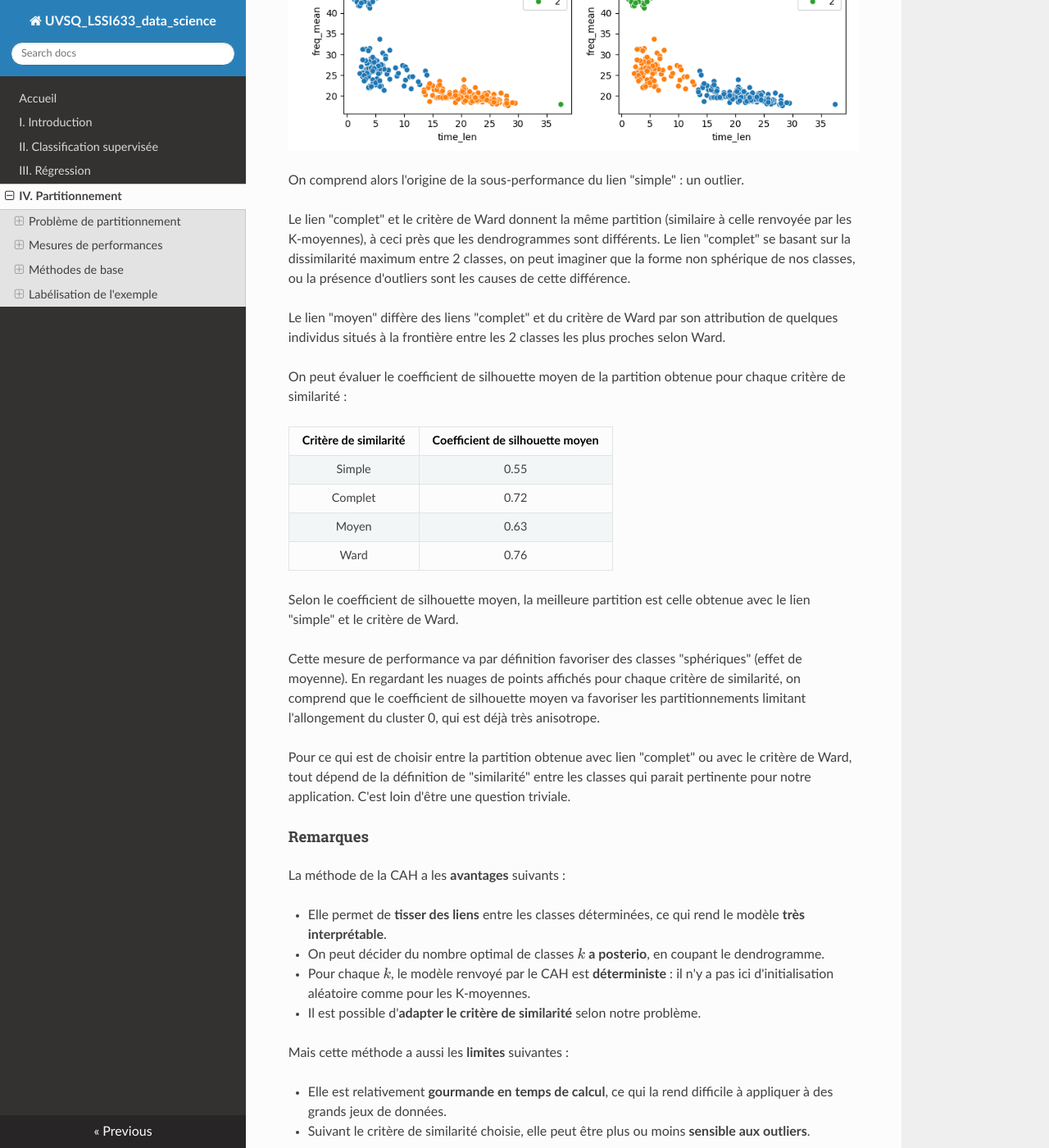
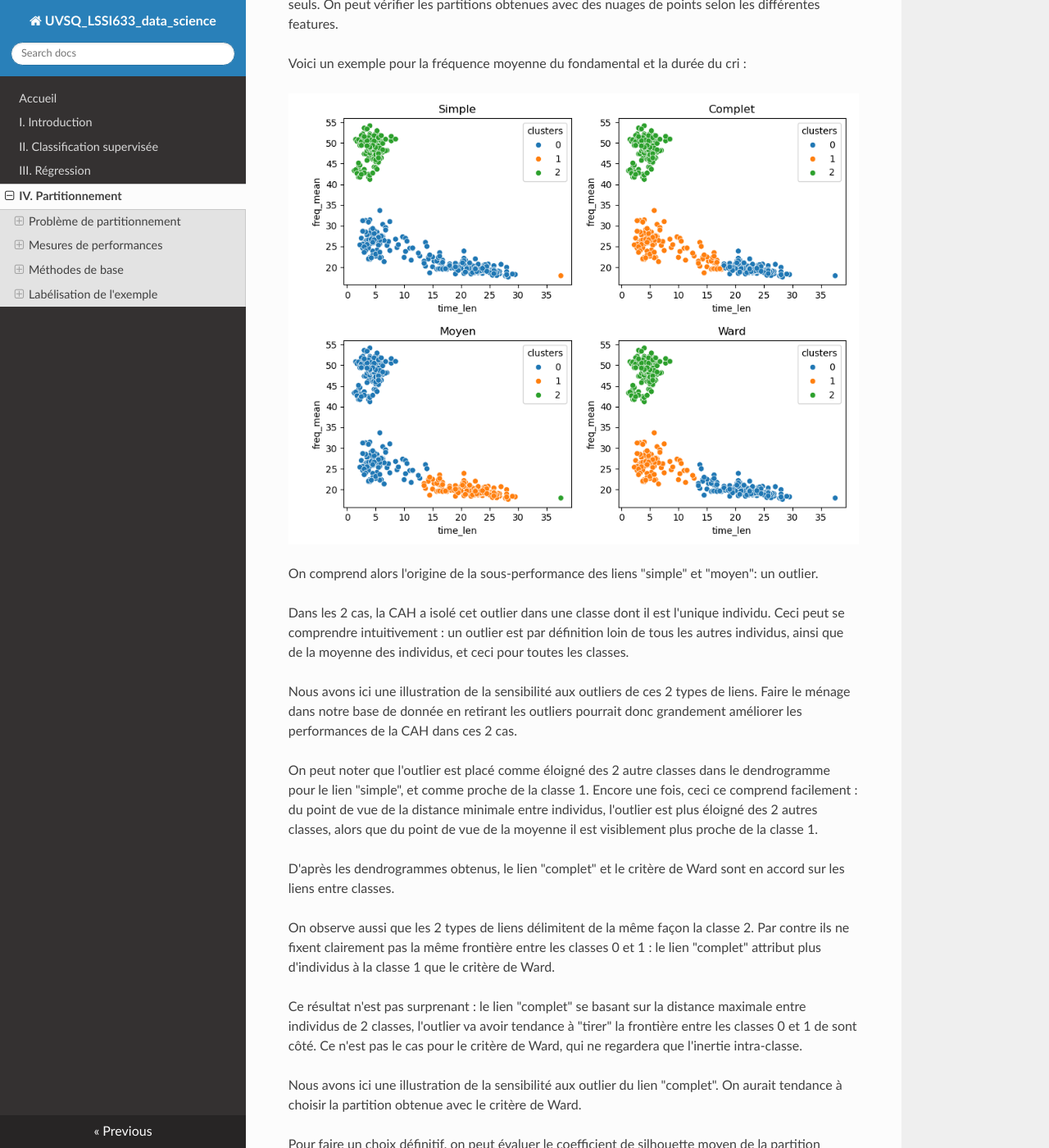
Before and after one commit to NicOudart/UVSQ_LSSI633_data_science, an MkDocs documentation site: the page built from docs/Chap4_Partitionnement.md, in a window 1280 px wide and 1400 px high, scrolled down 29201 px. Shown: the whole window at 82% size. Built offline with MkDocs 1.6.1, drawn with Linux system fonts in a browser that asks for light colours; nearby versions of some CDN libraries; some of the changed text lies outside the part shown.

Commit message:
-Finishing fixing Chapter 4.

```diff
--- a/docs/Chap4_Partitionnement.md
+++ b/docs/Chap4_Partitionnement.md
@@ -103,7 +103,7 @@
 sns.histplot(data=df_dataset, x='time_len', y='freq_mean',bins=30,cbar=True)
 ~~~
 
-Voici le résultat :
+Voici le résultat, à côté du nuage de points correspondant :
 
 ![Histogramme 2D des enregistrements de chauves-souris de l'OVSQ](img/Chap4_histogramme_2D_bats.png)
 
@@ -601,17 +601,21 @@
 Certains critères sont plus rapides à calculer que d'autres, mais lorsque l'on choisis un critère plutôt qu'un autre, on fait un choix sur notre vision de la "proximité" entre classes :
 
 * Lien simple : on voit la notion de similarité à l'**échelle des individus**.
+
 Ce critère est adapté aux cas de classes très anisotropes, mais aura tendance à relier 2 classes si un outlier se trouve entre elles.
 On la considèrera donc comme **peu conservatrice**.
 
 * Lien complet : on voit la notion de similarité à l'**échelle de la classe entière**.
+
 Ce critère est adapté aux classes fortement séparées, mais aura aussi tendance à être sensible aux outliers, mais dans l'excès inverse : la méthode sera **très conservatrice**, et un outlier pourra à lui tout seul empêcher de lier 2 classes pourtant proches.
 
 * Lien moyen : on voit la notion de similarité du point de vue de la **moyenne des distances** des individus entre classes.
+
 On peut donc voir ce critère comme un **compromis entre les 2 précédents**.
 Il aura tendance à favoriser des classes "sphériques" au sens de la distance choisie.
 
 * Critère de Ward : il s'agit du critère pour lequel les hypothèses sont **les plus fortes**.
+
 Elles sont similaires à celles des K-moyennes : classes isotropes, de même variance, et équilibrées.
 
 En pratique, on va souvent choisir par défaut le **critère de Ward**.
@@ -772,6 +776,8 @@
 C'est donc sans surprise que nous choisissons à nouveau $k=3$.
 Le coefficient de silhouette moyen sera alors de 0,76.
 
+Ce score est environ le même que pour les K-moyenne : de manière générale les 2 partitions sont aussi bonnes aux yeux du coefficient de silhouette.
+
 Nous pouvons ajouter les 3 classes identifiées au DataFrame d'entrée, puis inverser le centrage-réduction des features :
 
 ~~~
@@ -796,15 +802,19 @@
 
 ![Exemple de classes déterminées par CAH](img/Chap4_exemple_cah_clusters.png)
 
-Il est similaire à celui obtenu par les K-moyennes, à ceci près que les classes n'ont pas reçu le même numéro.
+Il est similaire à celui obtenu par les K-moyennes, à l'exception de quelques individus entre les classe
+(Attention, les classes n'ont pas reçu le même numéro).
 
-Le coefficient de silhouette de chaque individu peut aussi être affiché sous la forme d'un **diagramme en barres**, et sans surprise il est similaire à celui obtenu par les K-moyennes :
+Le coefficient de silhouette de chaque individu peut aussi être affiché sous la forme d'un **diagramme en barres**, et sans surprise il est assez similaire à celui obtenu par les K-moyennes :
 
 ![Exemple de coefficients de silhouette par échantillon après CAH](img/Chap4_exemple_cah_coefficient_de_silhouette.png)
 
+On remarque tout de même que 2 individus sont attribués à tort à la classe 0 selon le coefficient de silhouette.
+Il s'agit de d'individus situés entre la classe 0 et la classe 1.
+
 |Nota Bene|
 |:-|
-|Les K-moyennes et la CAH ne donneront pas toujours la même partition pour un même jeu de données.|
+|Les K-moyennes et la CAH ne donneront pas toujours des partitions aussi similaires pour un même jeu de données.|
 |Nous sommes ici dans un cas particulier.|
 
 La CAH étant une méthode de partitionnement hiérarchique, elle permet de tisser des liens entre les différentes classes.
@@ -814,16 +824,20 @@
 
 ![Exemple de dendrogramme obtenu après CAH](img/Chap4_exemple_dendrogramme_cah.png)
 
+Selon ce dendrogramme, les classes 1 et 2 (104 et 210 individus) sont plus proches entre elles que de la classe 0 (160 individus).
+
 Comme nous l'avons mentionné précédémment, l'implémentation Scikit-Learn de la CAH utilise par défaut le critère de Ward comme mesure de similarité entre classes.
 C'est souvent le compromis choisi pour la CAH.
 
-Il est évident que si nous définissons différemment la "similarité" entre classes, le dendrogramme que nous obtiendrons sera différent : 2 groupes peuvent être plus proche selon une mesure de similarité qu'une autre.
+Selon la définition de la "similarité" du critère de Ward, cela signifie que fusionner les classes 1 et 2 fait moins monter l'inertie intra-classe que fusionner les classe 0 et 1 ou 0 et 2.
+
+Il est évident que si nous définissons autrement la "similarité" entre classes, le dendrogramme que nous obtiendrons sera différent : 2 groupes peuvent être plus proche selon une mesure de similarité qu'une autre.
 
 Voici les dendrogrammes obtenus pour les 4 mesures de similarité implémentées dans Scikit-Learn :
 
 ![Exemples de dendrogrammes obtenus pour différentes mesures de similarité](img/Chap4_exemple_dendrogramme_cah_differentes_similarites.png)
 
-On remarque que le critère de similarité du "lien simple" donne un résultat mauvais : une des classes n'a qu'un seul individu...
+On remarque directement que les critères de similarité du "lien simple" et du "lien moyen" donnent de mauvais résultats : une des classes n'a qu'un seul individu...
 
 Pour les autres critères, difficile de dire quelle partition est la meilleure à partir des dendrogrammes seuls.
 On peut vérifier les partitions obtenues avec des nuages de points selon les différentes features.
@@ -832,14 +846,29 @@
 
 ![Exemples de nuages de points obtenus pour différentes mesures de similarité](img/Chap4_exemple_nuage_points_cah_differentes_similarites.png)
 
-On comprend alors l'origine de la sous-performance du lien "simple" : un outlier.
+On comprend alors l'origine de la sous-performance des liens "simple" et "moyen": un outlier.
 
-Le lien "complet" et le critère de Ward donnent la même partition (similaire à celle renvoyée par les K-moyennes), à ceci près que les dendrogrammes sont différents.
-Le lien "complet" se basant sur la dissimilarité maximum entre 2 classes, on peut imaginer que la forme non sphérique de nos classes, ou la présence d'outliers sont les causes de cette différence.
+Dans les 2 cas, la CAH a isolé cet outlier dans une classe dont il est l'unique individu.
+Ceci peut se comprendre intuitivement : un outlier est par définition loin de tous les autres individus, ainsi que de la moyenne des individus, et ceci pour toutes les classes.
 
-Le lien "moyen" diffère des liens "complet" et du critère de Ward par son attribution de quelques individus situés à la frontière entre les 2 classes les plus proches selon Ward.
+Nous avons ici une illustration de la sensibilité aux outliers de ces 2 types de liens.
+Faire le ménage dans notre base de donnée en retirant les outliers pourrait donc grandement améliorer les performances de la CAH dans ces 2 cas.
 
-On peut évaluer le coefficient de silhouette moyen de la partition obtenue pour chaque critère de similarité :
+On peut noter que l'outlier est placé comme éloigné des 2 autre classes dans le dendrogramme pour le lien "simple", et comme proche de la classe 1.
+Encore une fois, ceci ce comprend facilement : du point de vue de la distance minimale entre individus, l'outlier est plus éloigné des 2 autres classes, alors que du point de vue de la moyenne il est visiblement plus proche de la classe 1.
+
+D'après les dendrogrammes obtenus, le lien "complet" et le critère de Ward sont en accord sur les liens entre classes.
+
+On observe aussi que les 2 types de liens délimitent de la même façon la classe 2.
+Par contre ils ne fixent clairement pas la même frontière entre les classes 0 et 1 : le lien "complet" attribut plus d'individus à la classe 1 que le critère de Ward.
+
+Ce résultat n'est pas surprenant : le lien "complet" se basant sur la distance maximale entre individus de 2 classes, l'outlier va avoir tendance à "tirer" la frontière entre les classes 0 et 1 de sont côté.
+Ce n'est pas le cas pour le critère de Ward, qui ne regardera que l'inertie intra-classe.
+
+Nous avons ici une illustration de la sensibilité aux outlier du lien "complet".
+On aurait tendance à choisir la partition obtenue avec le critère de Ward.
+
+Pour faire un choix définitif, on peut évaluer le coefficient de silhouette moyen de la partition obtenue pour chaque critère de similarité :
 
 |Critère de similarité|Coefficient de silhouette moyen|
 |:-------------------:|:-----------------------------:|
@@ -848,13 +877,14 @@
 |Moyen                |0.63                           |
 |Ward                 |0.76                           |
 
-Selon le coefficient de silhouette moyen, la meilleure partition est celle obtenue avec le lien "simple" et le critère de Ward.
+Selon le coefficient de silhouette moyen, sans surprise la meilleure partition est celle obtenue avec le critère de Ward.
 
-Cette mesure de performance va par définition favoriser des classes "sphériques" (effet de moyenne).
-En regardant les nuages de points affichés pour chaque critère de similarité, on comprend que le coefficient de silhouette moyen va favoriser les partitionnements limitant l'allongement du cluster 0, qui est déjà très anisotrope.
+Comme nous l'avons mentionné précédemment, le critère de Ward est souvent le choix par défaut.
+Cependant, suivant le problème auquel on est confronté, une autre mesure de similarité peut être plus pertinente.
 
-Pour ce qui est de choisir entre la partition obtenue avec lien "complet" ou avec le critère de Ward, tout dépend de la définition de "similarité" entre les classes qui parait pertinente pour notre application.
-C'est loin d'être une question triviale.
+Dans le cas de notre exemple, nettoyer notre base de données des outliers permettrait probablement d'améliorer les performances obtenues pour tous les types de liens.
+
+Comme pour les K-moyennes, les performances que nous obtenons ici avec le critère de Ward sont limitées, car celui-ci implique des hypothèses fortes, qui ne sont pas respectées ici (isotropie, variance constante, classes équilibrées).
 
 #### Remarques
 
@@ -918,14 +948,17 @@
 Il est alors évident que la seule espèce plausible est la **Noctule commune**.
 
 Enfin, nous voyons que la classe 2 a une fréquence moyenne intermédiaire de 26.07 kHz, avec une durée de 5.87 ms.
-Ce type de cris est généralement associé à des chauves-souris de la famille des **Oreillards**.
+Ce type de cris est généralement associé à des chauves-souris de la famille des **Sérotines** ou des **Oreillards**.
 
 D'après le document de Yves Bas, il est très difficile de différencier les cris des différentes espèces d'Oreillards.
+Et sans informations sur la forme des cris, il nous est impossible d'attribuer avec certitude ces cris aux Oreillards ou aux Sérotines.
 Nous ne pouvons donc pas aller plus loin dans la labélisation de cette classe.
 
-D'où les labels suivants pour les 3 classes : Noctule commune, Pipistrelle commune et Oreillards.
+D'où les labels que nous avons choisis pour les 3 classes : Noctule commune, Pipistrelle commune et Oreillards / Sérotine.
 
 On trouve facilement dans la littérature spécialisée que ces 3 espèces sont crédibles pour une lisière de forêt en Ile-de-France.
+
+De plus, cette labélisation est cohérente avec les lien tracés entre les classes par la CAH : les cris de noctules étant beaucoup plus longs en moyenne que ceux des pipistrelles communes et des oreillards / sérotines, on comprend pourquoi ils seraient considérés comme "moins similaires".
 
 Comme nous l'avions anticipé, la labélisation a nécessité ici des recherches bibliographiques sur l'identification acoustique des chauves-souris française.
 De manière générale, une labélisation correcte nécessite souvent une **expertise** dans le domaine d'étude.
@@ -959,7 +992,7 @@
 ![Exemples de sonogrammes labélisé par Tadarida](img/Chap4_exemple_sonogrammes_labelise.png)
 
 On remarque que les noctules communes, les pipistrelles communes, ainsi que les oreillard roux ont été assez bien identifiées par nos méthodes de partitions.
-Par contre, la sérotine commune et le murin de Daubenton n'ont pas été identifiées.
+Par contre, la sérotine commune et le murin de Daubenton n'ont pas été clairement identifiées.
 
 On peut avancer plusieurs explications :
 
```
Also changed, not shown: other parts of docs/Chap4_Partitionnement.md (+1 -3 lines).
